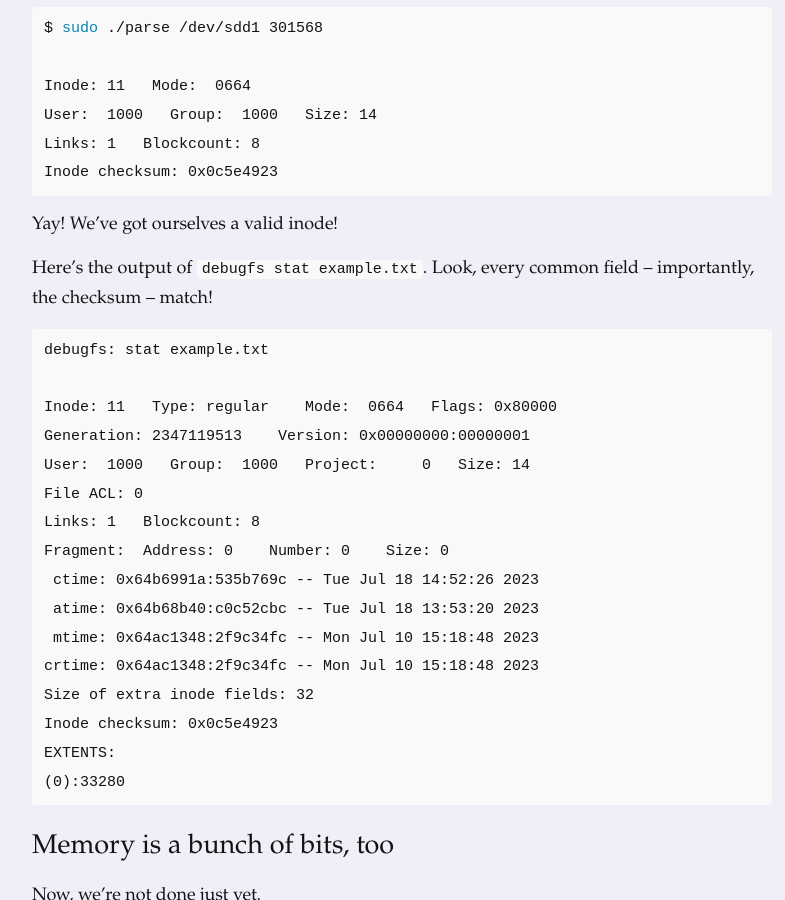
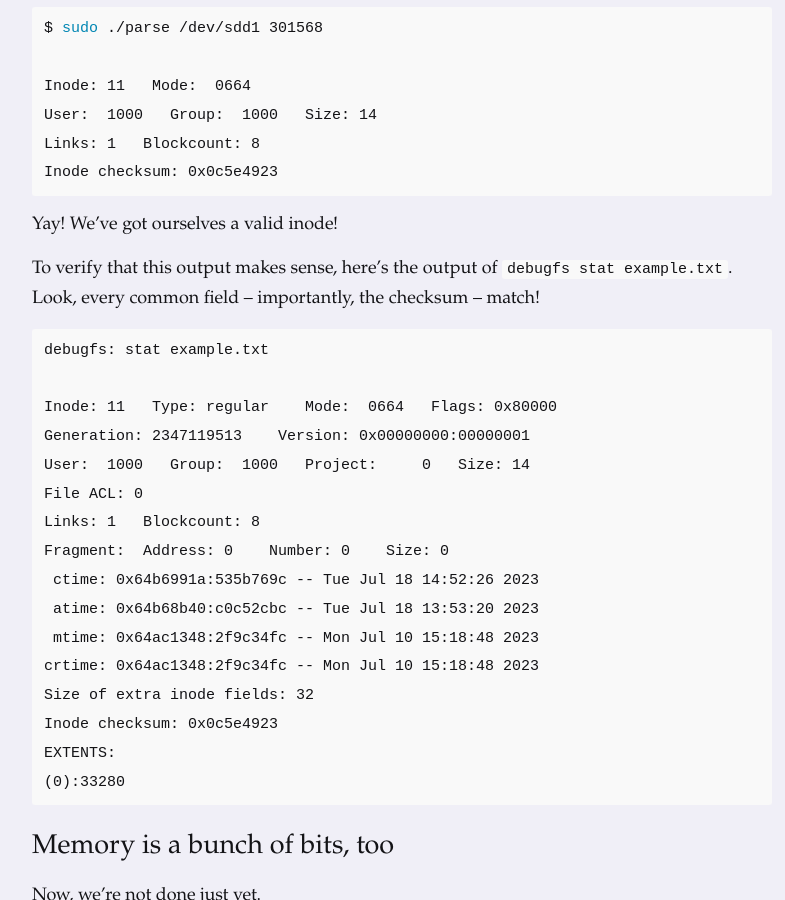
Before and after one commit to dmazin/dmazin.github.io, a Jekyll site: the page built from _posts/2023-07-19-bunch-of-bits.md, in a window 1280 px wide and 900 px high, scrolled down 6538 px. Shown: the whole window, without its empty margins (238-1023 px from the left). Built offline with Jekyll 4.4.1, drawn with Linux system fonts in a browser that asks for light colours.

Commit message:
help flow

````diff
--- a/_posts/2023-07-19-bunch-of-bits.md
+++ b/_posts/2023-07-19-bunch-of-bits.md
@@ -219,7 +219,7 @@ Inode checksum: 0x0c5e4923
 
 Yay! We've got ourselves a valid inode!
 
-Here's the output of `debugfs stat example.txt`. Look, every common field – importantly, the checksum – match!
+To verify that this output makes sense, here's the output of `debugfs stat example.txt`. Look, every common field – importantly, the checksum – match!
 
 ```
 debugfs: stat example.txt
````
